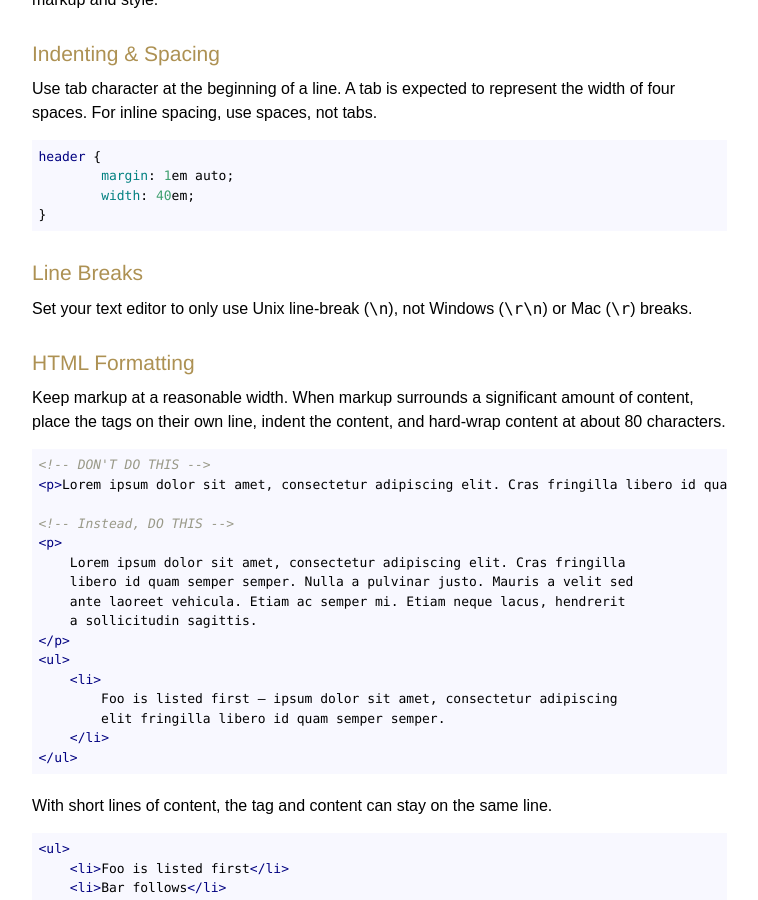
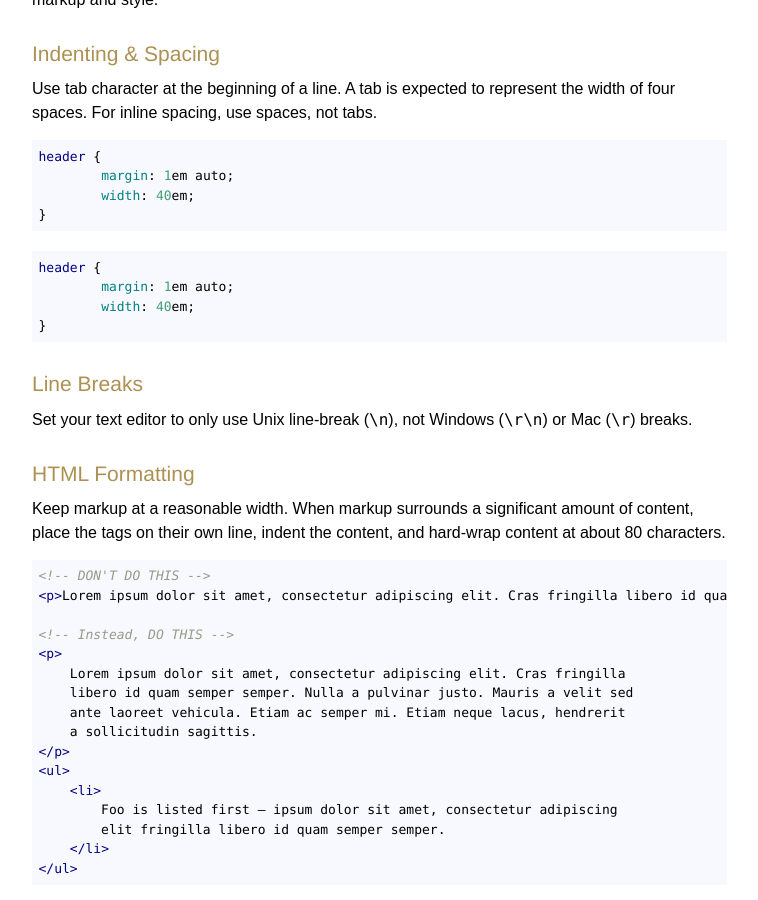
Before and after one commit to imarc/handbook, a Jekyll site: the page built from frontend.markdown, in a window 1280 px wide and 900 px high, scrolled down 1967 px. Shown: the whole window, without its empty margins (118-876 px from the left). Built offline with Jekyll 4.4.1, drawn with Linux system fonts in a browser that asks for light colours; nearby versions of some CDN libraries.

Commit message:
code block editing

````diff
--- a/frontend.markdown
+++ b/frontend.markdown
@@ -46,9 +46,9 @@ The only characters that need encoding are `&amp;`, `&lt;`, and `&gt;`,
 `&quot;`.
 
 	<p>
-	  Separation of content – better with an en-dash.
-	  iMarc’s motto: “Use curly quotes”
-      <a href="#"> Learn More »</a>
+		Separation of content – better with an en-dash.
+		iMarc’s motto: “Use curly quotes”
+		<a href="#"> Learn More »</a>
 	</p>
 
 ### Dashes
@@ -77,10 +77,19 @@ collaborate on a site’s markup and style.
 Use tab character at the beginning of a line. A tab is expected to represent
 the width of four spaces. For inline spacing, use spaces, not tabs.
 
+```
+header {
+	margin: 1em auto;
+	width: 40em;
+}
+```
+
 	header {
 		margin: 1em auto;
 		width: 40em;
 	}
+
+
 
 ### Line Breaks
 
````
